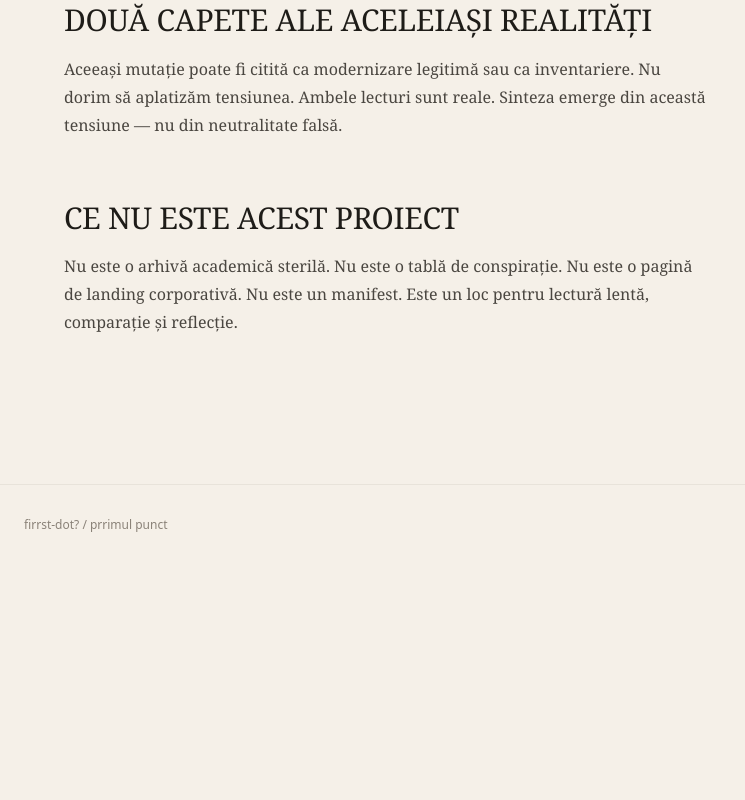
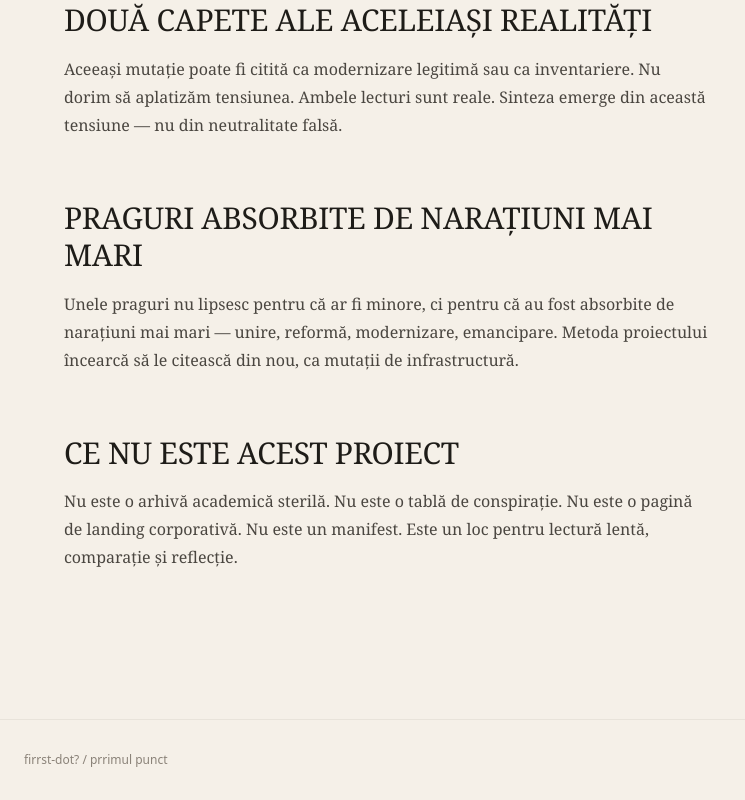
Before and after one commit to Lin510/firrst-dot, a Next.js app: page /ro/about in a window 1280 px wide. Shown: the part 739-1539 px from the top of the page, without its empty margins (0-745 px from the left). Before the commit the page ends 1304 px from the top, so only its background shows below. Built offline with nearby package versions, Linux system fonts and the light colour scheme.

Commit message:
content: add 'praguri absorbite' section to Metodă page

```diff
--- a/src/app/[locale]/about/page.tsx
+++ b/src/app/[locale]/about/page.tsx
@@ -58,6 +58,17 @@ export default async function AboutPage({ params }: Props) {
 
         <section>
           <h2 className="text-sm font-sans font-semibold tracking-widest uppercase text-[var(--color-accent)] mb-4">
+            {isRo ? "Praguri absorbite de narațiuni mai mari" : "Thresholds absorbed by larger narratives"}
+          </h2>
+          <p className="text-[var(--color-ink-muted)]">
+            {isRo
+              ? "Unele praguri nu lipsesc pentru că ar fi minore, ci pentru că au fost absorbite de narațiuni mai mari — unire, reformă, modernizare, emancipare. Metoda proiectului încearcă să le citească din nou, ca mutații de infrastructură."
+              : "Some thresholds are not missing because they are minor, but because they were absorbed by larger narratives — unification, reform, modernization, emancipation. The project's method attempts to re-read them as infrastructure mutations."}
+          </p>
+        </section>
+
+        <section>
+          <h2 className="text-sm font-sans font-semibold tracking-widest uppercase text-[var(--color-accent)] mb-4">
             {isRo ? "Ce nu este acest proiect" : "What this project is not"}
           </h2>
           <p className="text-[var(--color-ink-muted)]">
```
